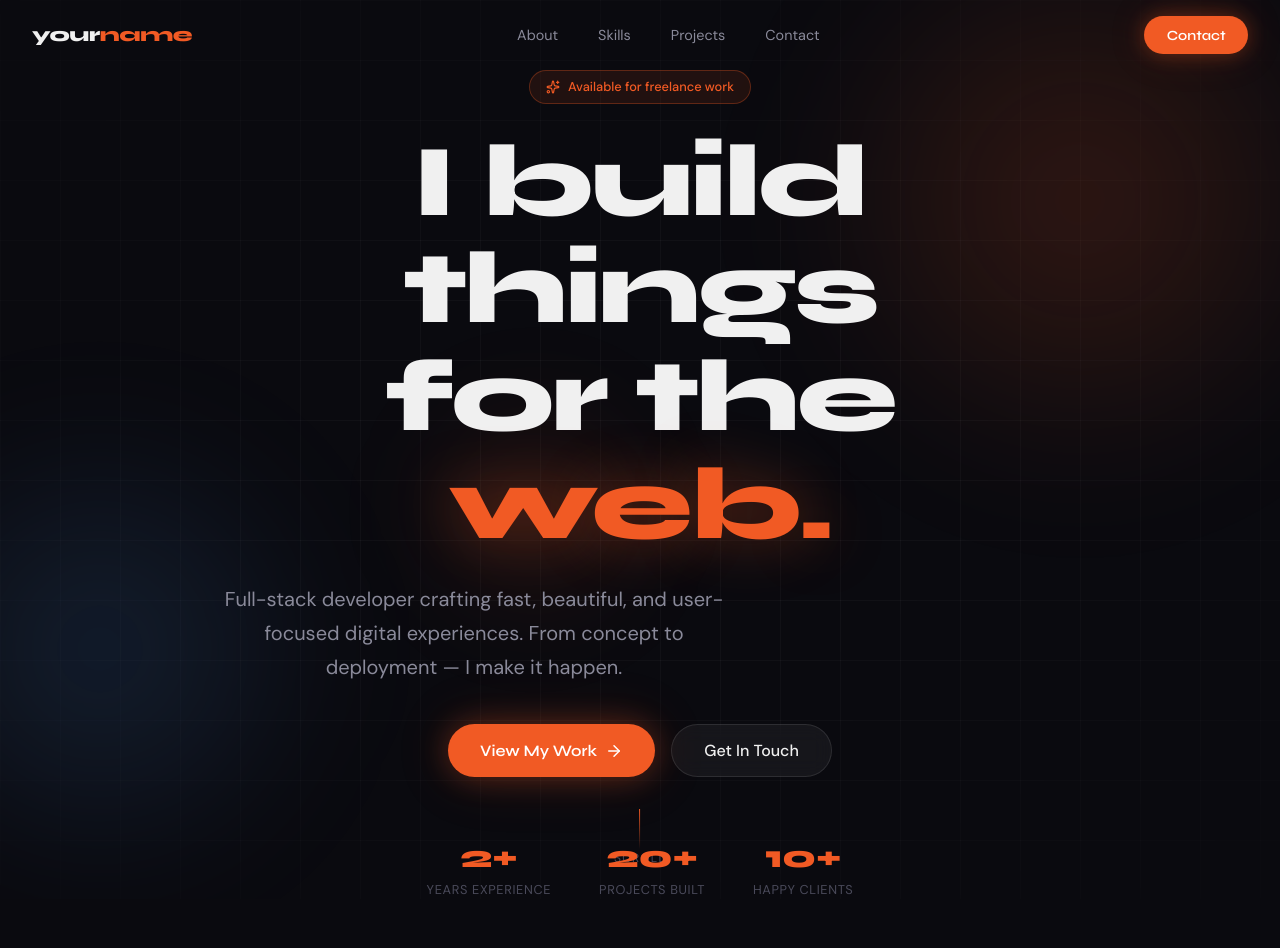
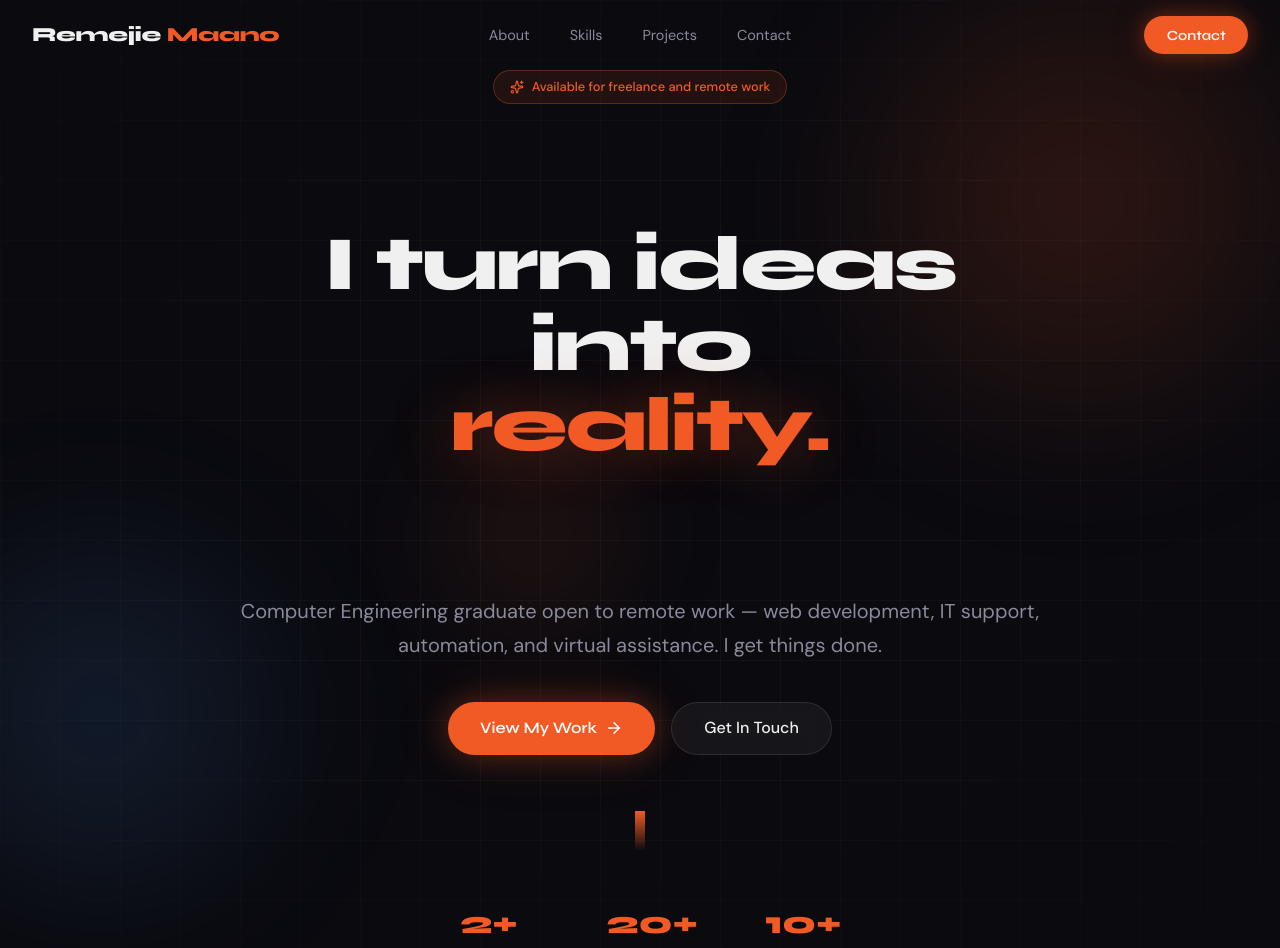
Before and after one commit to rmjiemaano/my-portfolio, a Next.js app: page / in a window 1280 px wide. Shown: the top 948 px of the page. Built offline with nearby package versions, Linux system fonts and the light colour scheme.

Commit message:
feat: Edited Contents on Hero and Navbar

```diff
--- a/src/app/layout.tsx
+++ b/src/app/layout.tsx
@@ -18,8 +18,8 @@ const dmSans = DM_Sans({
 });
 
 export const metadata: Metadata = {
-  title: "Your Name — Portfolio",
-  description: "Frontend Developer & Designer",
+  title: "Remejie Maano",
+  description: "Remejie Maano — Frontend developer specializing in React, Next.js, and modern UI design.",
 };
 
 export default function RootLayout({
--- a/src/components/Hero.tsx
+++ b/src/components/Hero.tsx
@@ -80,20 +80,21 @@ export default function Hero() {
 
   const headingStyle: CSSProperties = {
     fontFamily: "var(--font-display)",
-    fontSize: "clamp(3rem, 8vw, 6.5rem)",
+    fontSize: "clamp(4rem, 6vw, 8rem)",
     fontWeight: 800,
     lineHeight: 1.05,
     letterSpacing: "-0.03em",
     color: "var(--text-primary)",
-    marginBottom: "1.5rem",
+    marginBottom: "8rem",
+    marginTop: "6rem",
   };
 
   const subStyle: CSSProperties = {
     fontSize: "clamp(1rem, 2vw, 1.25rem)",
     color: "var(--text-secondary)",
-    maxWidth: "520px",
+    maxWidth: "800px",
     lineHeight: 1.7,
-    marginBottom: "2.5rem",
+    margin: "0 auto 2.5rem",
     fontFamily: "var(--font-body)",
   };
 
@@ -130,17 +131,12 @@ export default function Hero() {
 
   const scrollIndicatorStyle: CSSProperties = {
     position: "absolute",
-    bottom: "2rem",
+    bottom: "2.5rem",
     left: "50%",
     transform: "translateX(-50%)",
     display: "flex",
     flexDirection: "column",
     alignItems: "center",
-    gap: "0.5rem",
-    color: "var(--text-muted)",
-    fontSize: "0.75rem",
-    letterSpacing: "0.1em",
-    textTransform: "uppercase",
   };
 
   const containerVariants = {
@@ -184,29 +180,30 @@ export default function Hero() {
         <motion.div variants={itemVariants}>
           <span style={badgeStyle}>
             <Sparkles size={14} />
-            Available for freelance work
+            Available for freelance and remote work
           </span>
         </motion.div>
 
         {/* Headline */}
         <motion.h1 variants={itemVariants} style={headingStyle}>
-          I build things
+          I turn ideas
           <br />
-          for the{" "}
+          into{" "}
           <span
             style={{
               color: "var(--accent)",
               textShadow: "0 0 60px rgba(241,90,36,0.4)",
             }}
           >
-            web.
+          <br />
+            reality.
           </span>
         </motion.h1>
 
         {/* Subheading */}
         <motion.p variants={itemVariants} style={subStyle}>
-          Full-stack developer crafting fast, beautiful, and user-focused
-          digital experiences. From concept to deployment — I make it happen.
+          Computer Engineering graduate open to remote work — web development,
+          IT support, automation, and virtual assistance. I get things done.
         </motion.p>
 
         {/* CTAs */}
@@ -237,6 +234,25 @@ export default function Hero() {
           </motion.a>
         </motion.div>
 
+        {/* Scroll indicator */}
+        <motion.div
+          initial={{ opacity: 0 }}
+          animate={{ opacity: 1 }}
+          transition={{ delay: 1.5, duration: 1 }}
+          style={{ display: "flex", flexDirection: "column", alignItems: "center", marginTop: "3rem" }}
+        >
+          <motion.div
+            animate={{ y: [0, 8, 0] }}
+            transition={{ repeat: Infinity, duration: 1.8, ease: "easeInOut" }}
+            style={{
+              width: "10px",
+              height: "40px",
+              marginBottom: "2rem",
+              background: "linear-gradient(to bottom, var(--accent), transparent)",
+            }}
+          />
+        </motion.div>
+
         {/* Stats row */}
         <motion.div
           variants={itemVariants}
@@ -244,7 +260,7 @@ export default function Hero() {
             display: "flex",
             gap: "3rem",
             justifyContent: "center",
-            marginTop: "4rem",
+            marginTop: "2rem",
             flexWrap: "wrap",
           }}
         >
@@ -280,25 +296,6 @@ export default function Hero() {
           ))}
         </motion.div>
       </motion.div>
-
-      {/* Scroll indicator */}
-      <motion.div
-        style={scrollIndicatorStyle}
-        initial={{ opacity: 0 }}
-        animate={{ opacity: 1 }}
-        transition={{ delay: 1.5, duration: 1 }}
-      >
-        <motion.div
-          animate={{ y: [0, 8, 0] }}
-          transition={{ repeat: Infinity, duration: 1.8, ease: "easeInOut" }}
-          style={{
-            width: "1px",
-            height: "40px",
-            background: "linear-gradient(to bottom, var(--accent), transparent)",
-          }}
-        />
-        scroll
-      </motion.div>
     </section>
   );
 }
--- a/src/components/Navbar.tsx
+++ b/src/components/Navbar.tsx
@@ -111,17 +111,19 @@ export default function Navbar() {
         style={navStyle}
       >
         <a href="#" style={logoStyle}>
-          your<span style={{ color: "var(--accent)" }}>name</span>
+          Remejie<span style={{ color: "var(--accent)" }}> Maano</span>
         </a>
 
-        <ul
+          <ul
           style={{
-            display: "flex",
             gap: "2.5rem",
             listStyle: "none",
             alignItems: "center",
             margin: 0,
             padding: 0,
+            position: "absolute",
+            left: "50%",
+            transform: "translateX(-50%)",
           }}
           className="hidden md:flex"
         >
```
